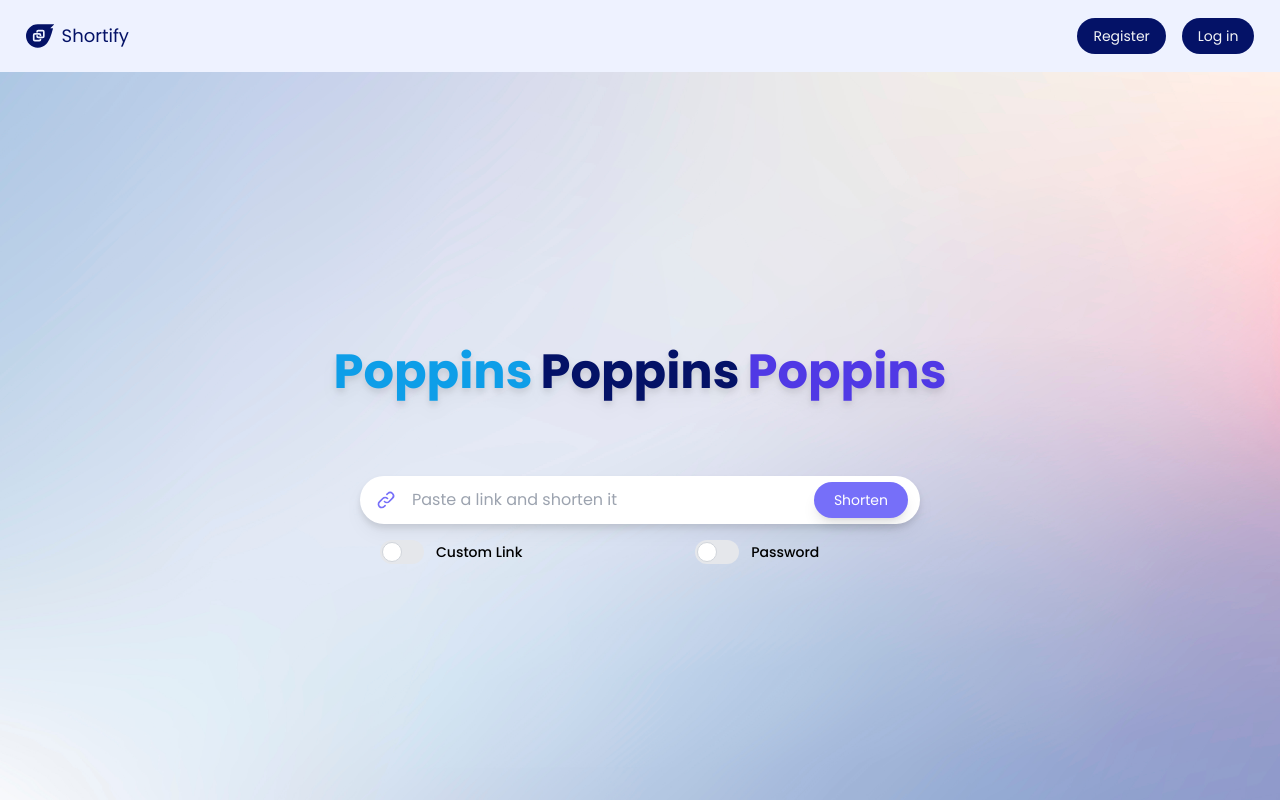
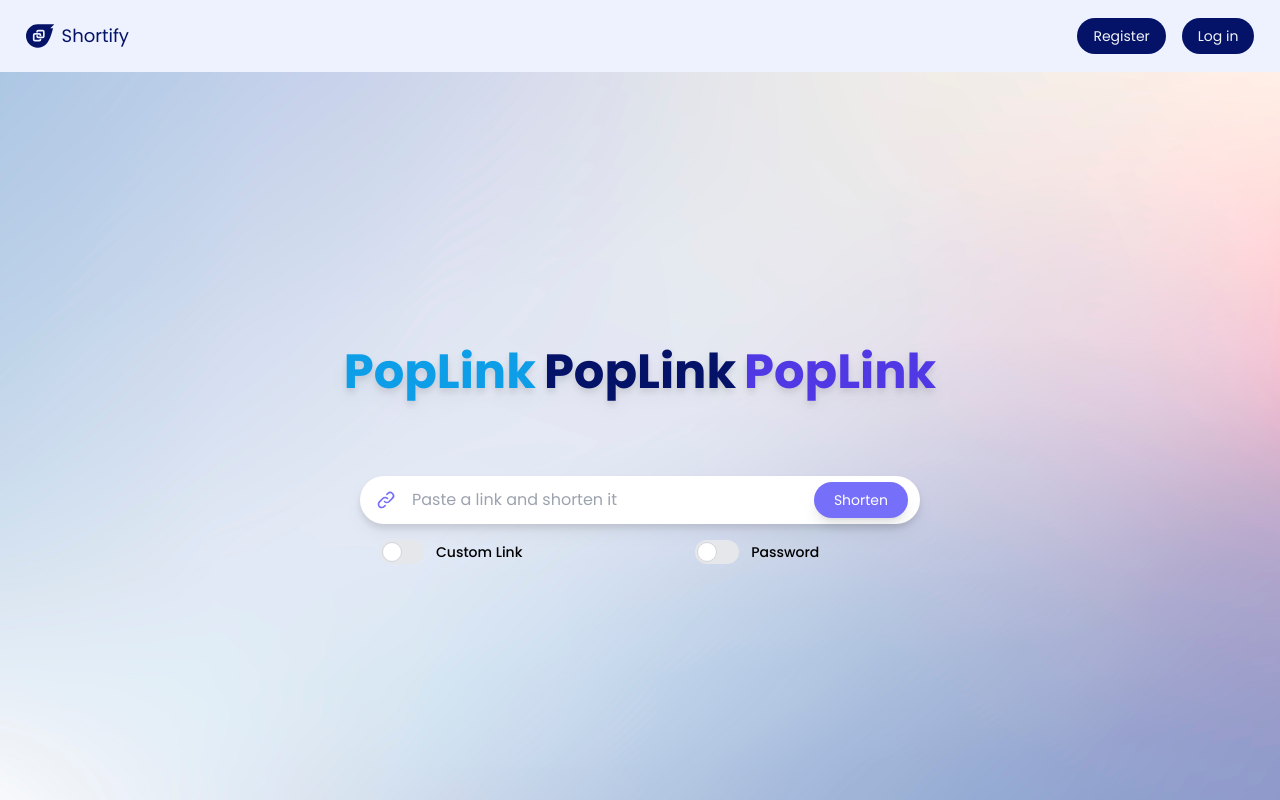
Before and after one commit to Kelompok3RPLJaya/urlshortener-frontend, a Next.js app: page / in a window 1280 px wide. Built offline with nearby package versions, Linux system fonts and the light colour scheme; no server answers.

Commit message:
Fix: website name

```diff
--- a/src/components/PasteLink.tsx
+++ b/src/components/PasteLink.tsx
@@ -76,7 +76,6 @@ const PasteLink = () => {
     } else {
       setValue("short_url", randomStr);
     }
-    console.log(isCopied);
   }, [customIsToggled, randomStr]);
 
   register("long_url", {
@@ -104,7 +103,7 @@ const PasteLink = () => {
 
   const HandleOnCopy = () => {
     setIsPopUpVisible(true);
-    navigator.clipboard.writeText(`poppins.in/${OutputLink}`);
+    navigator.clipboard.writeText(`poplink.site/short/${OutputLink}`);
     setIsCopied(true);
   };
 
@@ -203,7 +202,7 @@ const PasteLink = () => {
                   register={register}
                   errors={errors}
                   label1="Custom Link"
-                  label2="Poppins.in/"
+                  label2="poplink.site/short/"
                 />
               </div>
 
@@ -264,7 +263,7 @@ const PasteLink = () => {
             <label
               htmlFor="copy"
               className="text-black font-semi-bold cursor-pointer truncate"
-            >{`poppins.in/${OutputLink}`}</label>
+            >{`poplink.site/short/${OutputLink}`}</label>
             <button id="copy" type="button" onClick={HandleOnCopy}>
               <MdContentCopy
                 style={{ color: "#766FF9" }}
--- a/src/pages/Hero.tsx
+++ b/src/pages/Hero.tsx
@@ -10,9 +10,9 @@ const Hero = () => {
 
                 <div className='flex flex-col w-2/3 2xl:w-1/2 items-center'>
                     <div className='flex flex-col sm:flex-row sm:gap-2 sm:py-10'>
-                        <div className='font-bold text-5xl text-[#0E9EE8] drop-shadow-lg'>Poppins</div>
-                        <div className='font-bold text-5xl text-[#041267] drop-shadow-lg'>Poppins</div>
-                        <div className='font-bold text-5xl text-[#5039E5] drop-shadow-lg'>Poppins</div>
+                        <div className='font-bold text-5xl text-[#0E9EE8] drop-shadow-lg'>PopLink</div>
+                        <div className='font-bold text-5xl text-[#041267] drop-shadow-lg'>PopLink</div>
+                        <div className='font-bold text-5xl text-[#5039E5] drop-shadow-lg'>PopLink</div>
                     </div>
                 </div>
 
```
